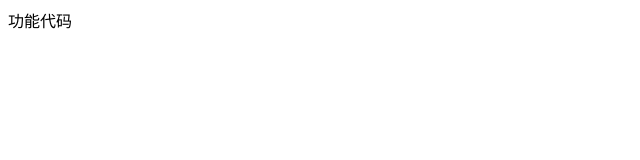
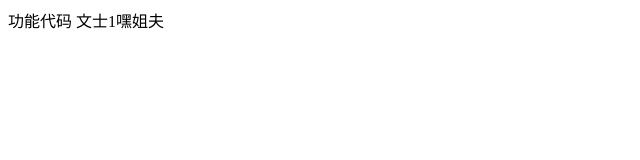
Before and after one commit to Hobingleong/20127, a plain HTML site: page index.html in a window 1280 px wide. Shown: the whole page, without its empty margins (0-640 px from the left). Drawn offline with Linux system fonts and the light colour scheme.

Commit message:
修复完成

```diff
--- a/index.html
+++ b/index.html
@@ -8,6 +8,7 @@
 <body>
     <div>
         功能代码
+        文士1嘿姐夫
     </div>
 </body>
 </html>
```
